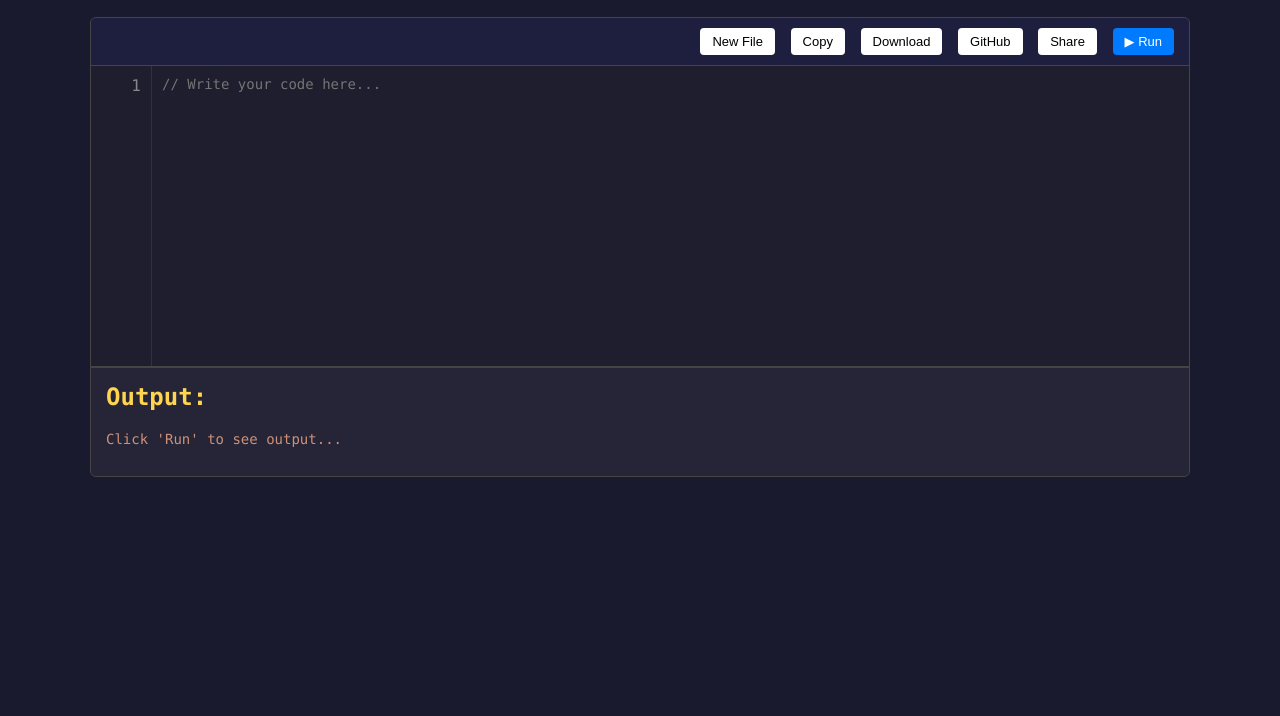
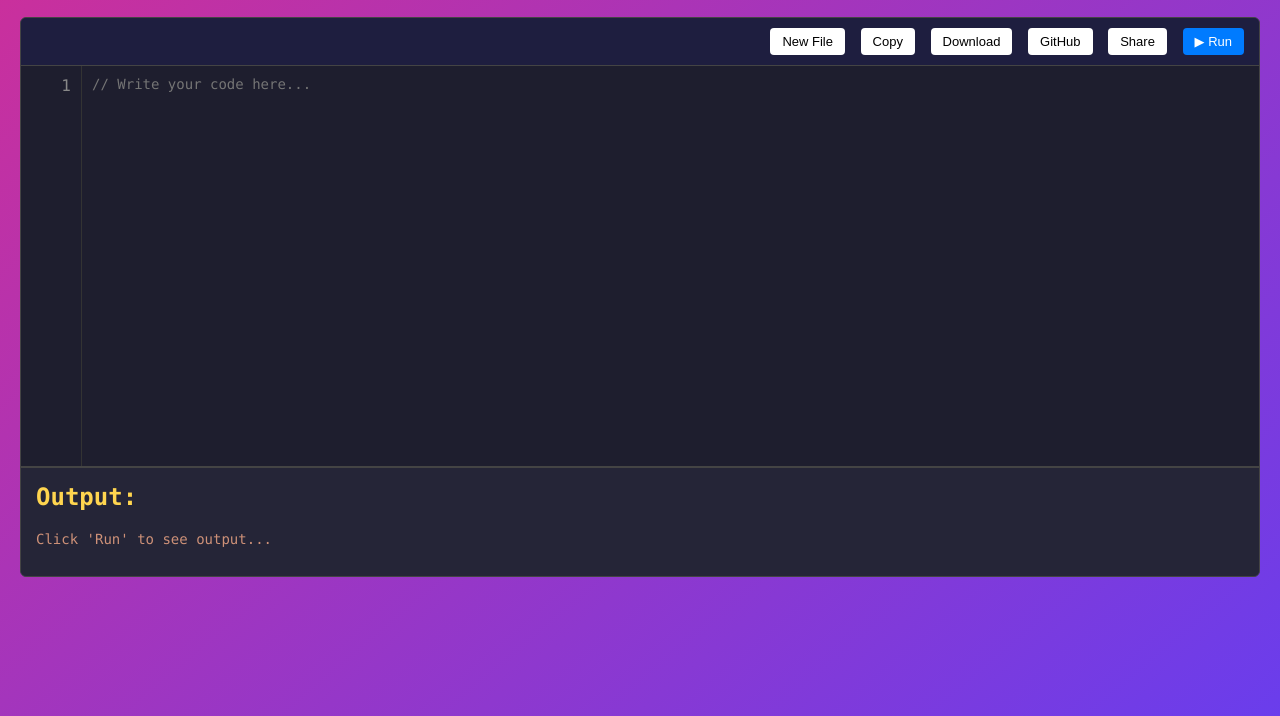
Before and after one commit to advikbhatt/compleet, a plain HTML site: page index.html in a window 1280 px wide. Shown: the part 104-820 px from the top of the page. Drawn offline with Linux system fonts and the light colour scheme.

Commit message:
Css Changes☑️

```diff
--- a/style.css
+++ b/style.css
@@ -1,14 +1,21 @@
 body {
   margin: 0;
   font-family: Consolas, monospace;
-  background-color: #1a1a2e;
+  /* background-color: #1a1a2e; */
+  background-image: linear-gradient(
+    140deg,
+    rgb(207, 47, 152),
+    rgb(106, 61, 236)
+  );
   color: #ffffff;
 }
 
 .container {
-  max-width: 1100px;
+  max-width: 1300px;
   margin: 30px auto;
   padding: 20px;
+  height: 90vh;
+  /* display: flex; */
 }
 
 header {
@@ -73,7 +80,7 @@ h1 {
 
 .code-area {
   display: flex;
-  height: 300px;
+  height: 400px;
   border-top: 1px solid #444;
   border-bottom: 1px solid #444;
 }
```
Also changed, not shown: index.html (+8 -2 lines).
